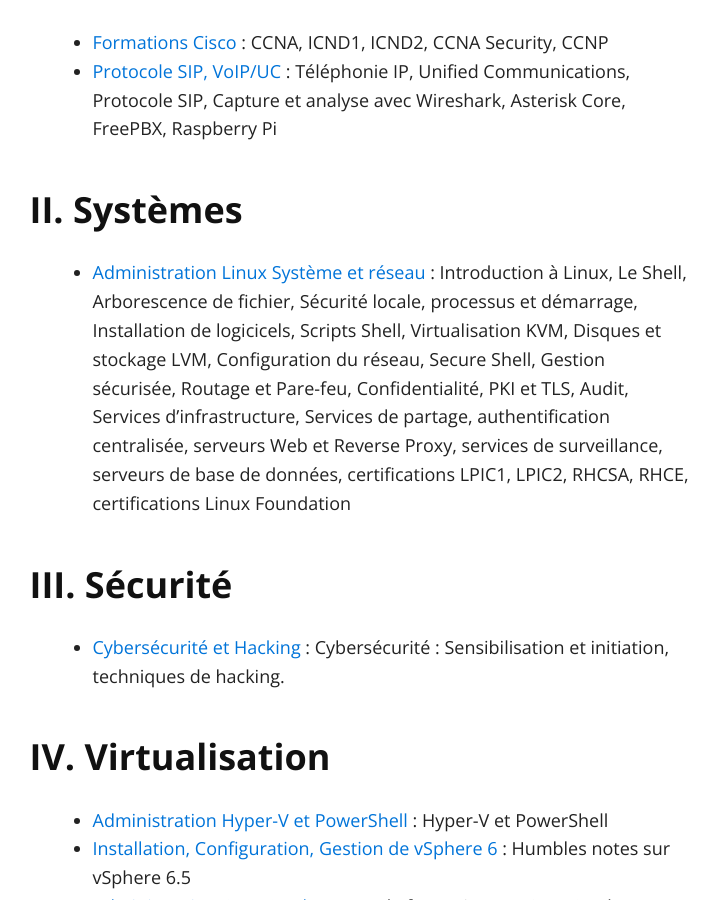
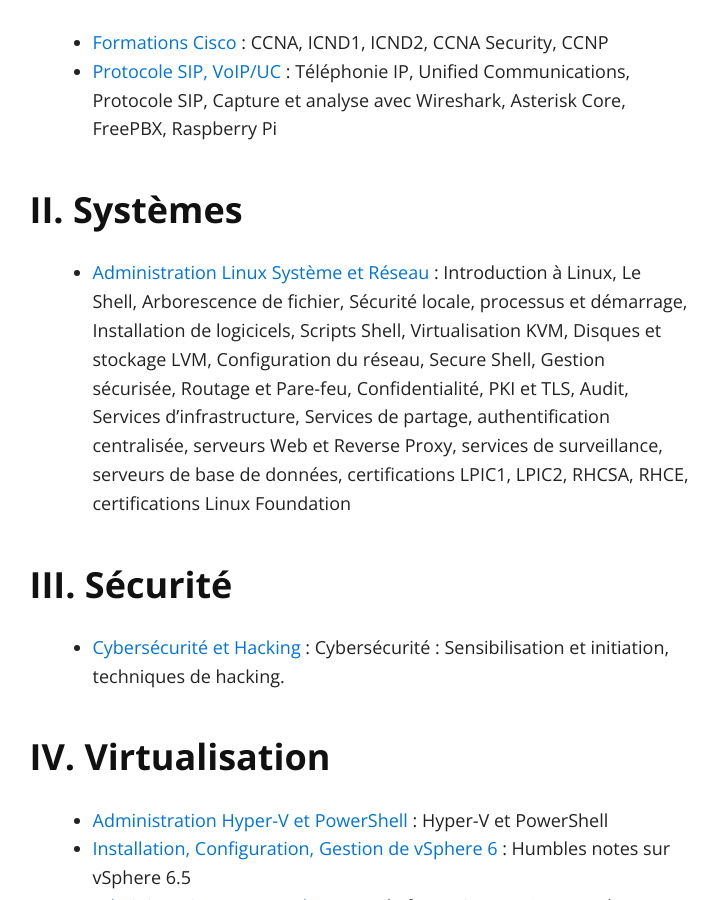
Before and after one commit to goffinet/biblio, a Jekyll site: the page built from index.md, in a window 1280 px wide and 900 px high, scrolled down 2256 px. Shown: the whole window, without its empty margins (262-980 px from the left). Built offline with Jekyll 4.4.1, drawn with Linux system fonts in a browser that asks for light colours.

```diff
--- a/index.md
+++ b/index.md
@@ -30,7 +30,7 @@ _François-Emmanuel Goffinet_
 
 ### II. Systèmes
 
-* [Administration Linux Système et réseau](https://linux.goffinet.org) : Introduction à Linux, Le Shell, Arborescence de fichier, Sécurité locale, processus et démarrage, Installation de logicicels, Scripts Shell, Virtualisation KVM, Disques et stockage LVM, Configuration du réseau, Secure Shell, Gestion sécurisée, Routage et Pare-feu, Confidentialité, PKI et TLS, Audit, Services d'infrastructure, Services de partage, authentification centralisée, serveurs Web et Reverse Proxy, services de surveillance, serveurs de base de données, certifications LPIC1, LPIC2, RHCSA, RHCE, certifications Linux Foundation
+* [Administration Linux Système et Réseau](https://linux.goffinet.org) : Introduction à Linux, Le Shell, Arborescence de fichier, Sécurité locale, processus et démarrage, Installation de logicicels, Scripts Shell, Virtualisation KVM, Disques et stockage LVM, Configuration du réseau, Secure Shell, Gestion sécurisée, Routage et Pare-feu, Confidentialité, PKI et TLS, Audit, Services d'infrastructure, Services de partage, authentification centralisée, serveurs Web et Reverse Proxy, services de surveillance, serveurs de base de données, certifications LPIC1, LPIC2, RHCSA, RHCE, certifications Linux Foundation
 
 ### III. Sécurité
 
```
